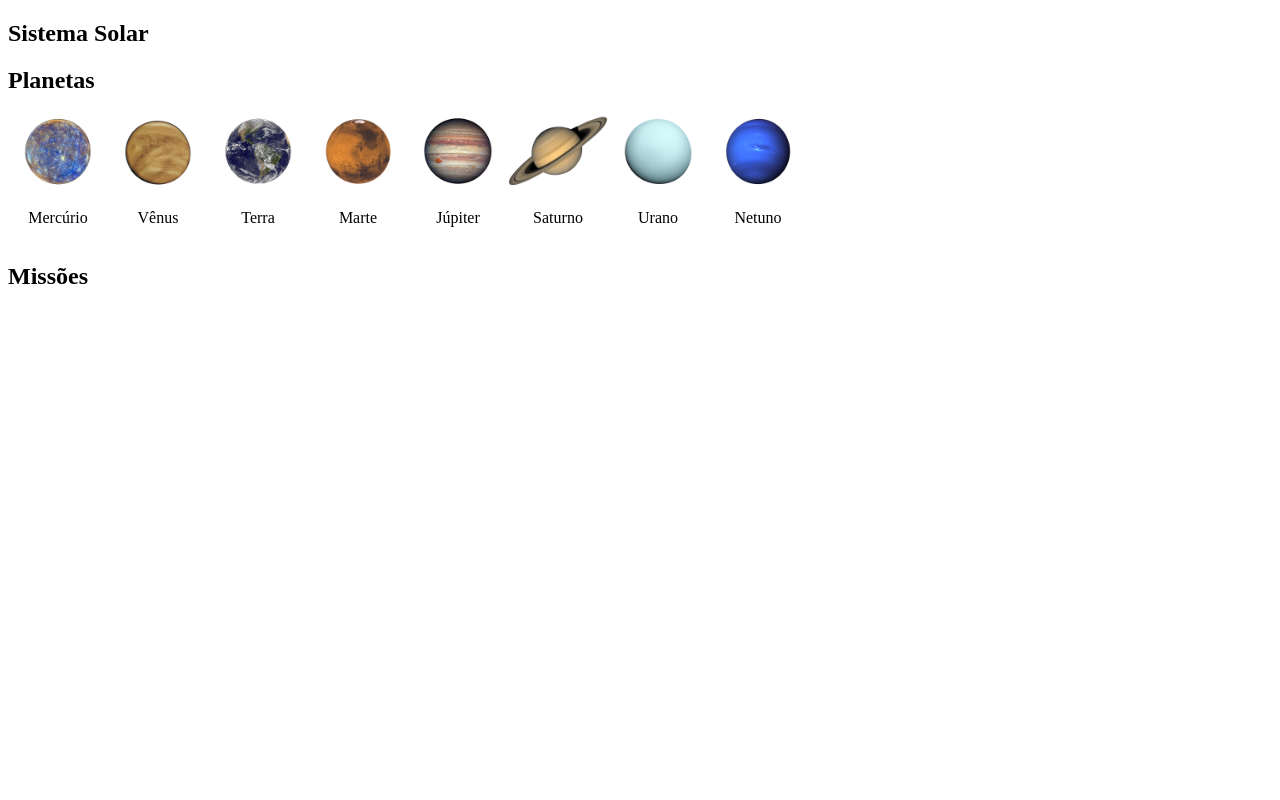
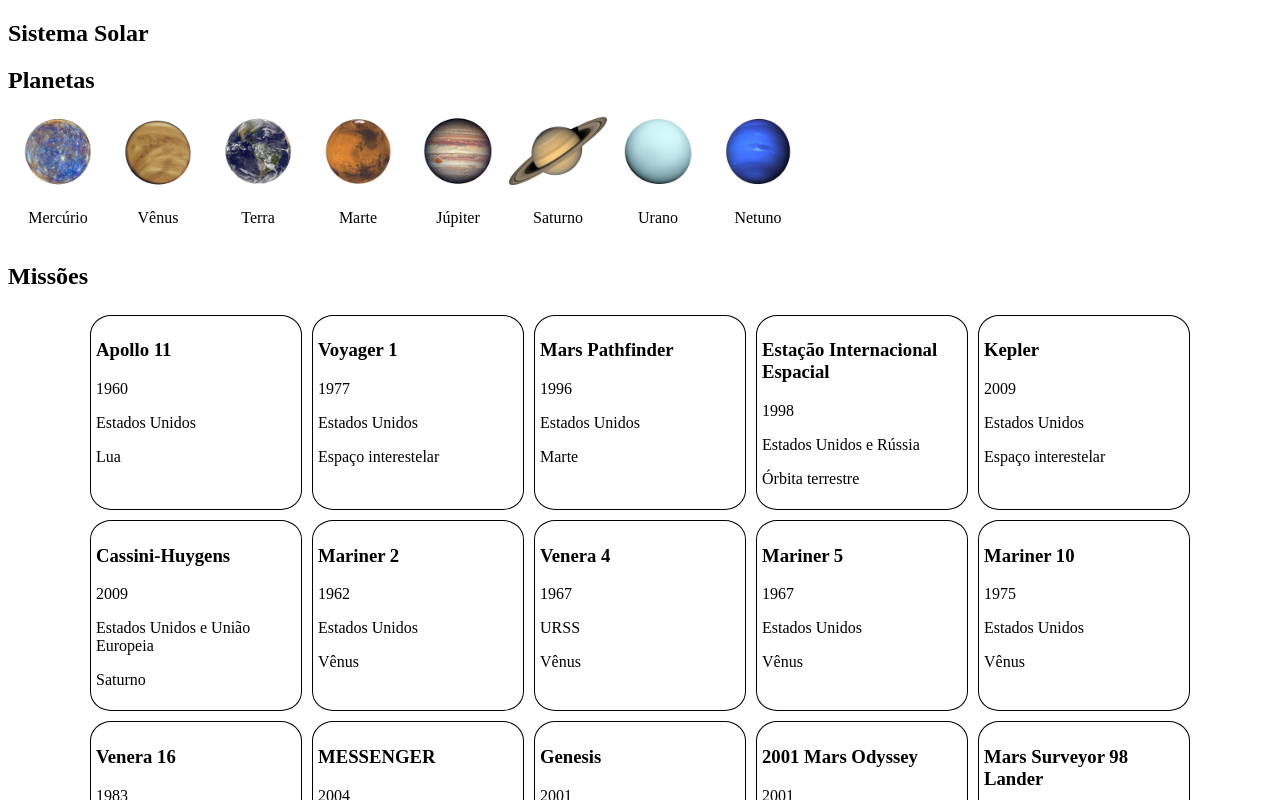
Before and after one commit to PhilipLages/solar-system, a React (Create React App) app: page / in a window 1280 px wide. Shown: the top 800 px of the page. Built offline with nearby package versions, Linux system fonts and the light colour scheme.

Commit message:
Add requirement 10

```diff
--- a/src/App.css
+++ b/src/App.css
@@ -9,3 +9,17 @@
 .img {
   width: 100px;
 }
+
+.missions {
+  display: flex;
+  flex-wrap: wrap;
+  justify-content: center;
+}
+
+.missionCard {
+  border: 1px solid;
+  border-radius: 10%;
+  margin: 5px;
+  padding: 5px;
+  width: 200px;
+}
--- a/src/App.js
+++ b/src/App.js
@@ -3,6 +3,7 @@
 import SolarSystem from './components/SolarSystem';
 import planets from './data/planets';
 import Missions from './components/Missions';
+import missions from './data/missions';
 import './App.css';
 
 class App extends Component {
@@ -11,7 +12,7 @@
       <section>
         <Header />
         <SolarSystem planets={ planets } />
-        <Missions />
+        <Missions missions={ missions } />
       </section>
     );
   }
--- a/src/components/MissionCard.jsx
+++ b/src/components/MissionCard.jsx
@@ -1,8 +1,25 @@
-// import React, { Component } from 'react';
+import React, { Component } from 'react';
+import PropTypes from 'prop-types';
 
-// class MissionCard extends Component {
-//   render() {
-//     const { name, year, country, destination } = this.props;
+class MissionCard extends Component {
+  render() {
+    const { name, year, country, destination } = this.props;
+    return (
+      <div className="missionCard" data-testid="mission-card">
+        <h3 data-testid="mission-name">{name}</h3>
+        <p data-testid="mission-year">{year}</p>
+        <p data-testid="mission-country">{country}</p>
+        <p data-testid="mission-destination">{destination}</p>
+      </div>
+    );
+  }
+}
 
-//   }
-// }
+MissionCard.propTypes = {
+  name: PropTypes.string.isRequired,
+  year: PropTypes.string.isRequired,
+  country: PropTypes.string.isRequired,
+  destination: PropTypes.string.isRequired,
+};
+
+export default MissionCard;
--- a/src/components/Missions.jsx
+++ b/src/components/Missions.jsx
@@ -1,14 +1,36 @@
 import React, { Component } from 'react';
+import PropTypes from 'prop-types';
+import MissionCard from './MissionCard';
 import Title from './Title';
 
 class Missions extends Component {
   render() {
+    const { missions } = this.props;
     return (
       <div data-testid="missions">
         <Title headline="Missões" />
+        <div className="missions">
+          {missions.map(({ name, year, country, destination }) => (
+            <MissionCard
+              name={ name }
+              year={ year }
+              country={ country }
+              destination={ destination }
+              key={ name }
+            />))}
+        </div>
       </div>
     );
   }
 }
 
+Missions.propTypes = {
+  missions: PropTypes.arrayOf(PropTypes.shape({
+    name: PropTypes.string,
+    year: PropTypes.string,
+    country: PropTypes.string,
+    destination: PropTypes.string,
+  })).isRequired,
+};
+
 export default Missions;
--- a/src/components/SolarSystem.jsx
+++ b/src/components/SolarSystem.jsx
@@ -6,6 +6,7 @@
 class SolarSystem extends Component {
   render() {
     const { planets } = this.props;
+    console.log(planets);
     return (
       <div data-testid="solar-system">
         <Title headline="Planetas" />
```
